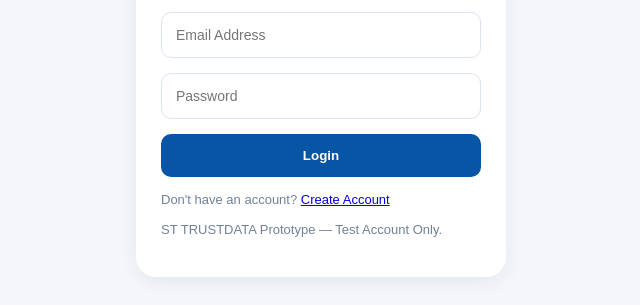
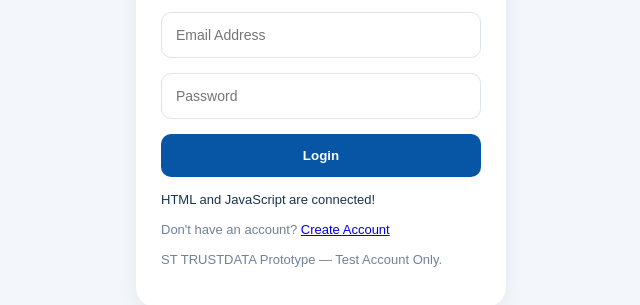
Before and after one commit to umaryay/st-trustdata, a plain HTML site: page login.html in a window 1280 px wide. Shown: the part 161-466 px from the top of the page, without its empty margins (319-959 px from the left). Drawn offline with Linux system fonts and the light colour scheme.

Commit message:
Connect HTML and JavaScript with a message
Added a script to display a message indicating connection between HTML and JavaScript.

```diff
--- a/login.html
+++ b/login.html
@@ -90,7 +90,10 @@
 <script src="https://www.gstatic.com/firebasejs/10.14.1/firebase-auth-compat.js"></script>
 
 <script src="firebase.js"></script>
-
+<script>
+  document.getElementById("message").textContent =
+    "HTML and JavaScript are connected!";
+</script>
 <script>
   alert("Firebase loaded: " + (typeof firebase));
   alert("Firebase Auth: " + (typeof firebase.auth));
```
